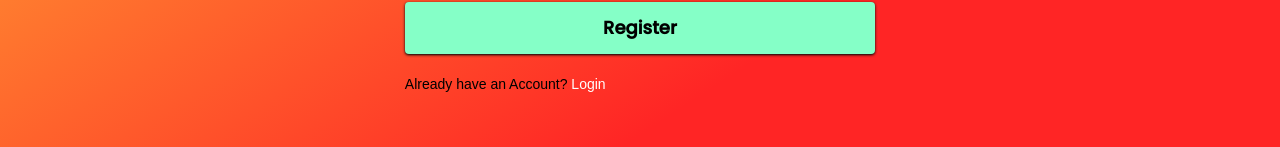
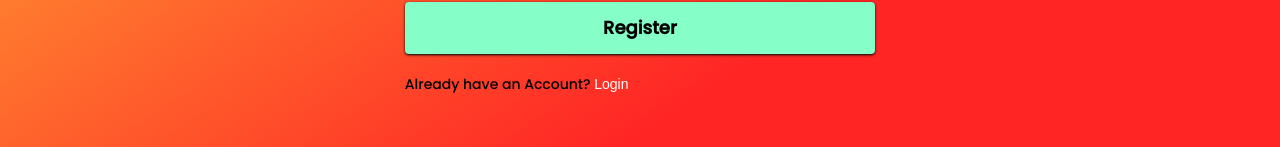
Before and after one commit to kid-us/Zusebingo-React, a React (Vite) app: page /register in a window 1280 px wide. Shown: the part 674-821 px from the top of the page. Built offline with nearby package versions, Linux system fonts and the light colour scheme; no server answers; the HTML template or start-up script is replaced by a standard one.

Commit message:
Font changed!

```diff
--- a/src/components/Pages/Register.tsx
+++ b/src/components/Pages/Register.tsx
@@ -196,7 +196,7 @@ const Register = () => {
                 </button>
               )}
             </div>
-            <p className="mt-5 text-sm">
+            <p className="mt-5 text-sm font-poppins">
               Already have an Account?{" "}
               <Link to="/login" className="text-white">
                 Login
```
